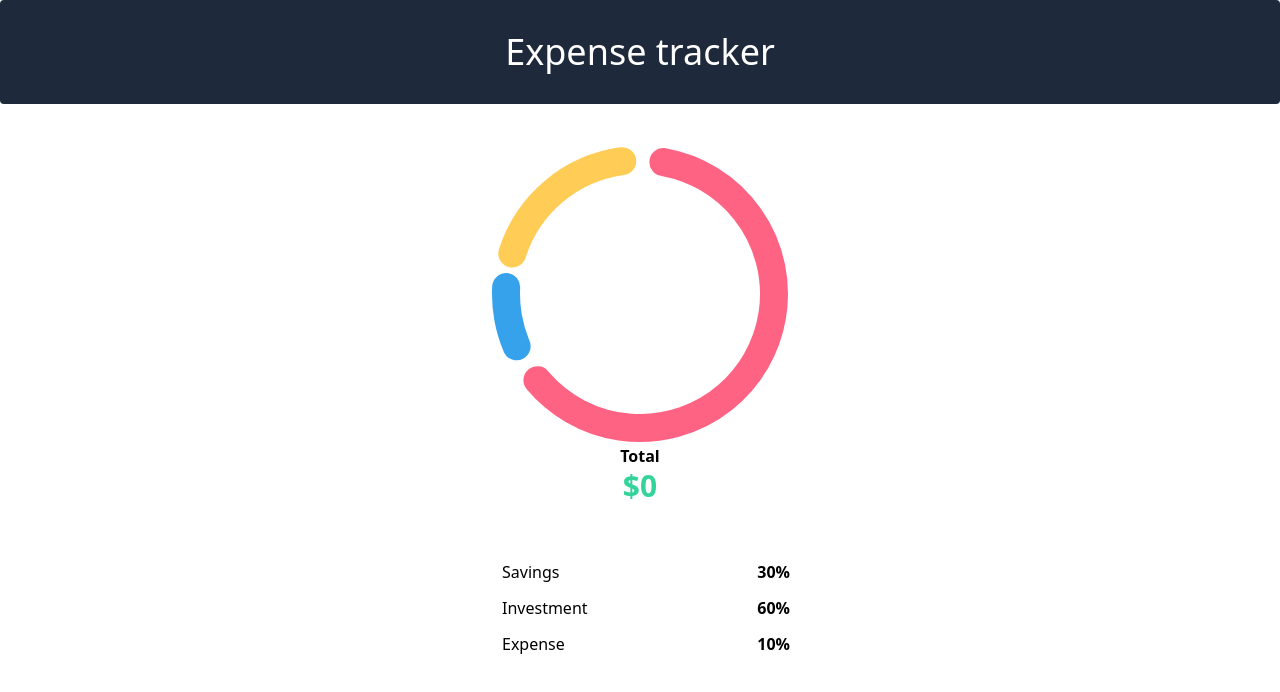
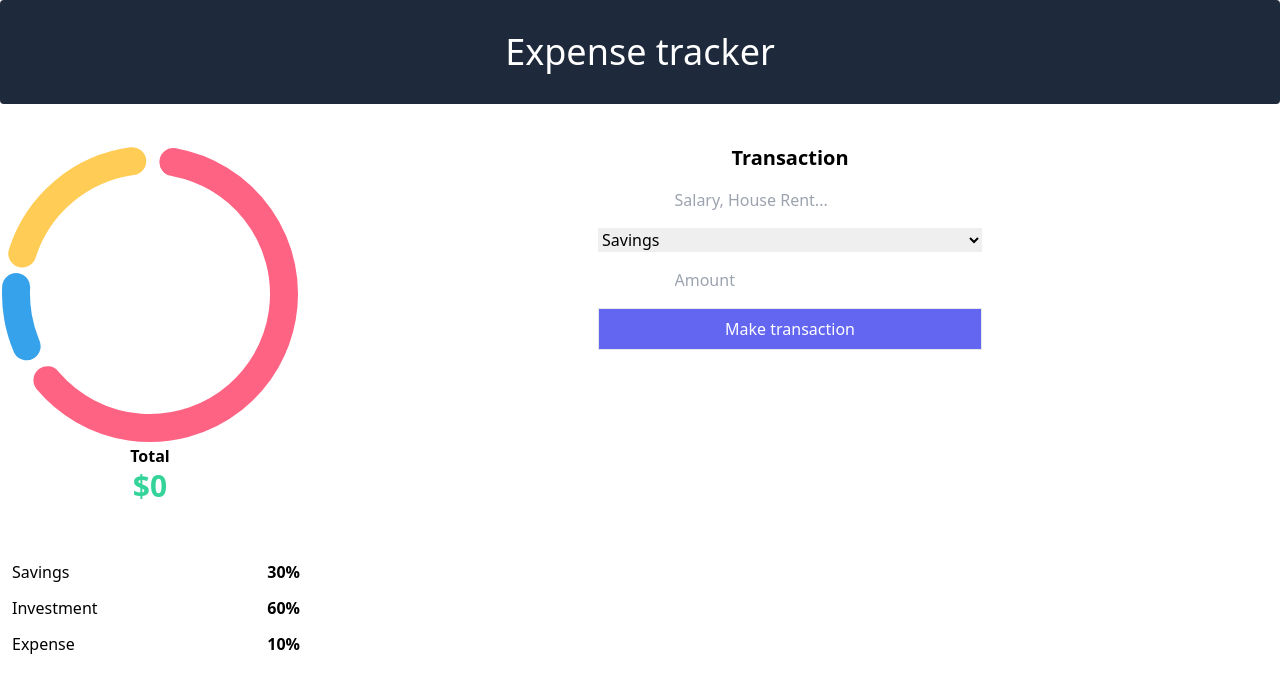
Before and after one commit to Anhelina4/cp-expense-tracker, a React (Create React App) app in the folder client/: page / in a window 1280 px wide. Shown: the top 692 px of the page. Built offline with nearby package versions, Linux system fonts and the light colour scheme.

Commit message:
added form component

```diff
--- a/client/src/App.js
+++ b/client/src/App.js
@@ -1,4 +1,4 @@
-import { Graph } from "./components";
+import { Form, Graph } from "./components";
 
 function App() {
   return (
@@ -11,6 +11,7 @@
         {/* GRID COLUMNS */}
         <div className="flex justify-center">
           <Graph />
+          <Form />
         </div>
       </div>
     </div>
--- /dev/null
+++ b/client/src/components/Form/Form.js
@@ -0,0 +1,49 @@
+import React from "react";
+import { useForm } from "react-hook-form";
+
+const Form = () => {
+  const { register, handleSubmit, resetField } = useForm();
+
+  const onSubmit = (values) => {
+    console.log("values", values);
+  };
+
+  return (
+    <div className="form max-w-sm mx-auto w-96">
+      {/* title */}
+      <h1 className="font-bold pb-4 text-xl">Transaction</h1>
+      {/* form */}
+      <form id="transaction-form" onSubmit={handleSubmit(onSubmit)}>
+        <div className="grid gap-4">
+          <div className="input-group">
+            <input
+              // name is a key and value is get from input
+              {...register("name")}
+              type="text"
+              placeholder="Salary, House Rent..."
+              className="form-input"></input>
+          </div>
+          <select className="form-input" {...register("type")}>
+            <option value="Savings">Savings</option>
+            <option value="Investment">Investment</option>
+            <option value="Expense">Expense</option>
+          </select>
+          <div className="input-group">
+            <input
+              {...register("amount")}
+              type="text"
+              placeholder="Amount"
+              className="form-input"></input>
+          </div>
+          <div className="submit-btn">
+            <button className="border py-2 text-white bg-indigo-500 w-full form-input hover:bg-indigo-400 focus:bg-indigo-600">
+              Make transaction
+            </button>
+          </div>
+        </div>
+      </form>
+    </div>
+  );
+};
+
+export default Form;
--- /dev/null
+++ b/client/src/components/Form/index.js
@@ -0,0 +1,3 @@
+import Form from "./Form";
+
+export default Form;
--- a/client/src/components/index.js
+++ b/client/src/components/index.js
@@ -1,2 +1,3 @@
 export { default as Graph } from "./Graph";
 export { Labels } from "./Labels";
+export { default as Form } from "./Form";
--- a/client/src/styles/index.css
+++ b/client/src/styles/index.css
@@ -24,3 +24,6 @@
   margin-left: auto;
   margin-right: auto;
 }
+.form-input {
+  @apply mt-1 block w-full py-2 px-3 border border-gray-200 bg-white rounded-md focus:outline-none focus:ring-indigo-500 sm:text-sm;
+}
```
Also changed, not shown: 1 other file (tests, documents, lock files or other folders).
